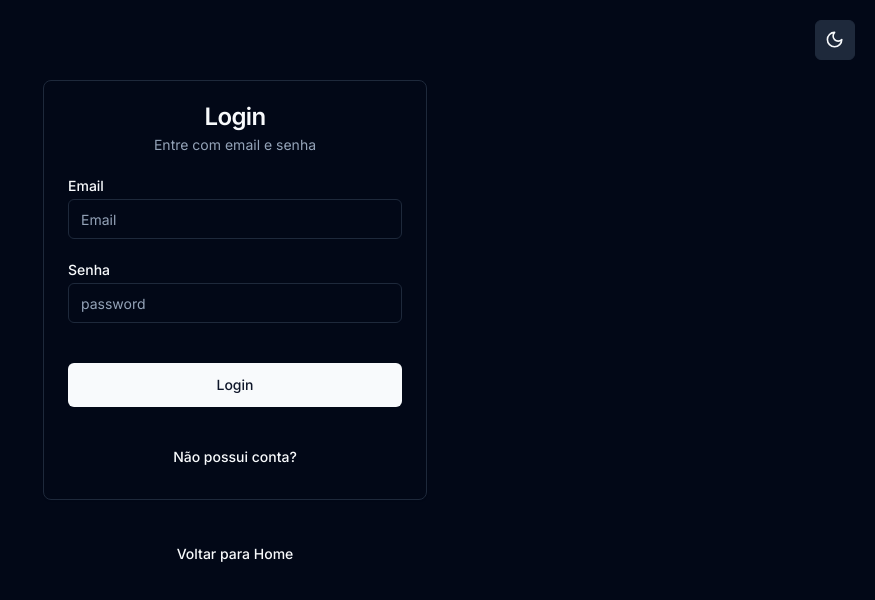
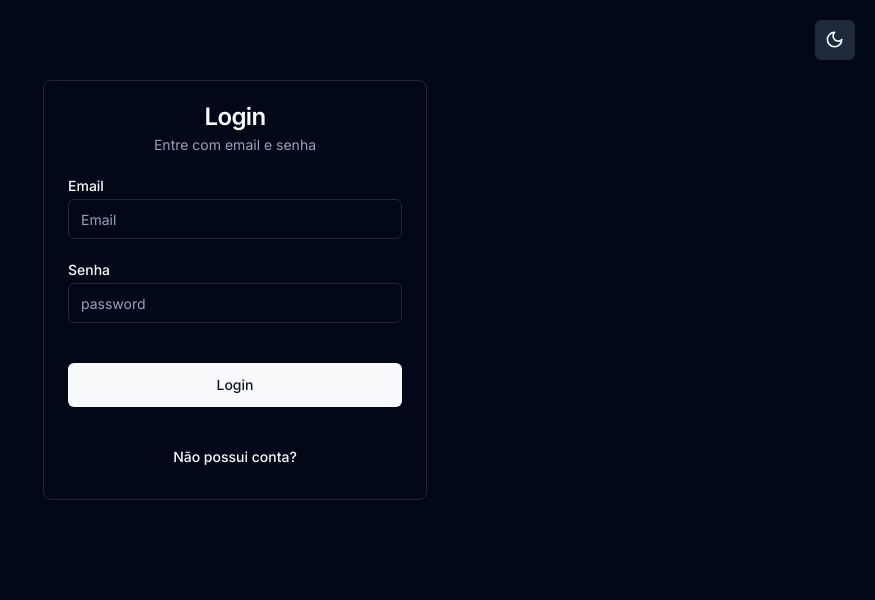
Before and after one commit to robertotcestari/workshop-codante-next-auth, a Next.js app: page /login in a window 1280 px wide. Shown: the top 600 px of the page, without its empty margins (405-1280 px from the left). Built offline with nearby package versions, Linux system fonts and the light colour scheme.

Commit message:
login refactor

```diff
--- a/app/(auth)/login/_components/login-form.tsx
+++ b/app/(auth)/login/_components/login-form.tsx
@@ -1,11 +1,28 @@
 'use client';
 
-import { Button } from '@/components/ui/button';
+import { Button, buttonVariants } from '@/components/ui/button';
 import { Input } from '@/components/ui/input';
 import { Label } from '@/components/ui/label';
+import {
+  Card,
+  CardContent,
+  CardDescription,
+  CardFooter,
+  CardHeader,
+  CardTitle,
+} from '@/components/ui/card';
+import Link from 'next/link';
+import { cn } from '@/lib/utils';
 
 export default function LoginForm() {
   return (
+    <Card className="mx-auto max-w-96">
+      <CardHeader>
+        <CardTitle>Login</CardTitle>
+        <CardDescription>Entre com email e senha</CardDescription>
+      </CardHeader>
+      <CardContent>
+        {' '}
         <form className="text-left ">
           <div className="space-y-6">
             <div className="grid w-full max-w-sm items-center gap-1.5">
@@ -26,5 +43,18 @@ export default function LoginForm() {
             Login
           </Button>
         </form>
+      </CardContent>
+      <CardFooter>
+        <Link
+          className={cn(
+            buttonVariants({ variant: 'link', size: 'sm' }),
+            'mt-2 mx-auto'
+          )}
+          href="/register"
+        >
+          Não possui conta?
+        </Link>
+      </CardFooter>
+    </Card>
   );
 }
--- a/app/(auth)/login/layout.tsx
+++ b/app/(auth)/login/layout.tsx
@@ -1,15 +1,3 @@
-import { buttonVariants } from '@/components/ui/button';
-import {
-  Card,
-  CardContent,
-  CardDescription,
-  CardFooter,
-  CardHeader,
-  CardTitle,
-} from '@/components/ui/card';
-import { cn } from '@/lib/utils';
-import Link from 'next/link';
-
 export default async function LoginLayout({
   children,
 }: {
@@ -17,30 +5,7 @@ export default async function LoginLayout({
 }) {
   return (
     <main className="container p-20 mx-auto text-center">
-      <Card className="mx-auto max-w-96">
-        <CardHeader>
-          <CardTitle>Login</CardTitle>
-          <CardDescription>Entre com email e senha</CardDescription>
-        </CardHeader>
-        <CardContent>{children}</CardContent>
-        <CardFooter>
-          <Link
-            className={cn(
-              buttonVariants({ variant: 'link', size: 'sm' }),
-              'mt-2 mx-auto'
-            )}
-            href="/register"
-          >
-            Não possui conta?
-          </Link>
-        </CardFooter>
-      </Card>
-      <Link
-        className={cn(buttonVariants({ variant: 'link', size: 'lg' }), 'mt-8')}
-        href="/"
-      >
-        Voltar para Home
-      </Link>
+      {children}
     </main>
   );
 }
```
Lines whose indentation alone changed are shown as unchanged.
